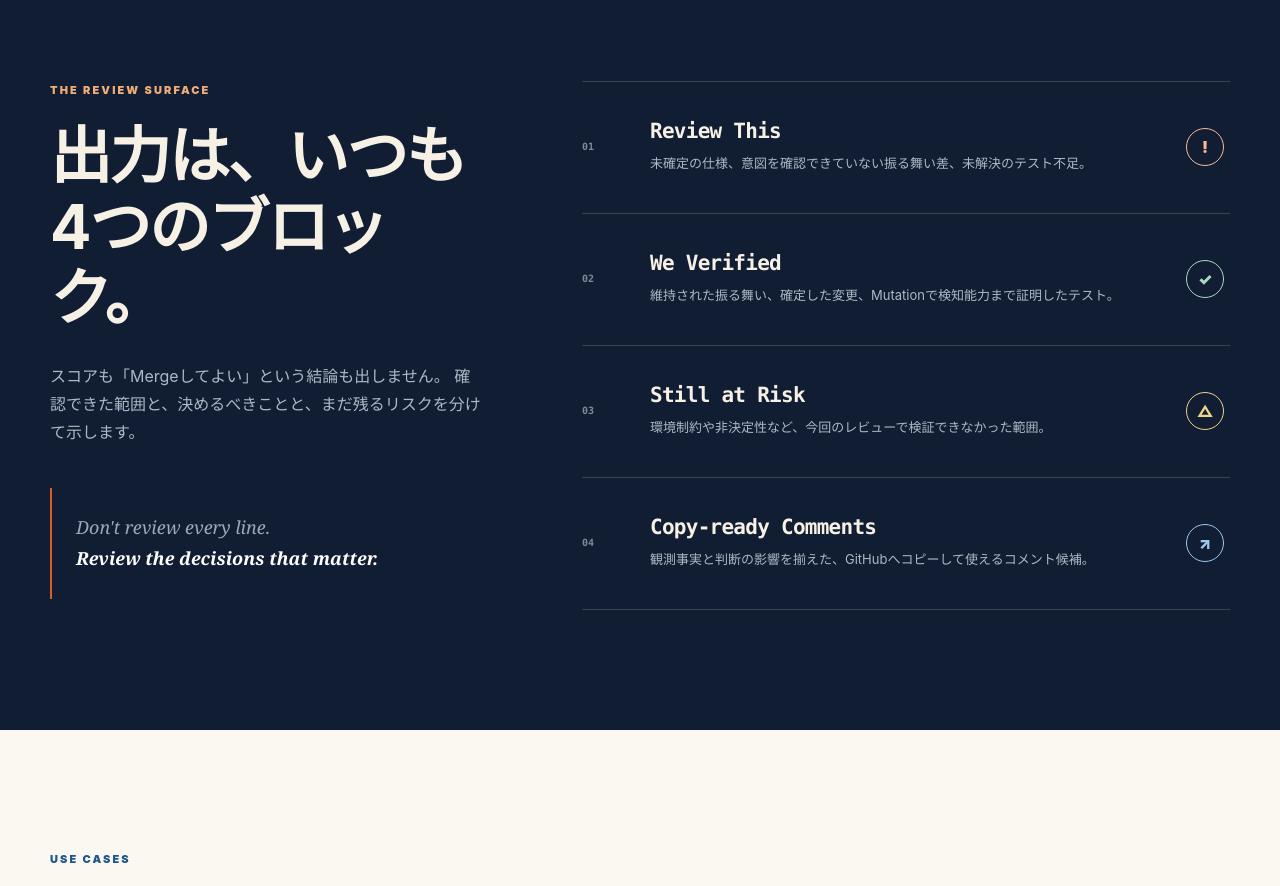
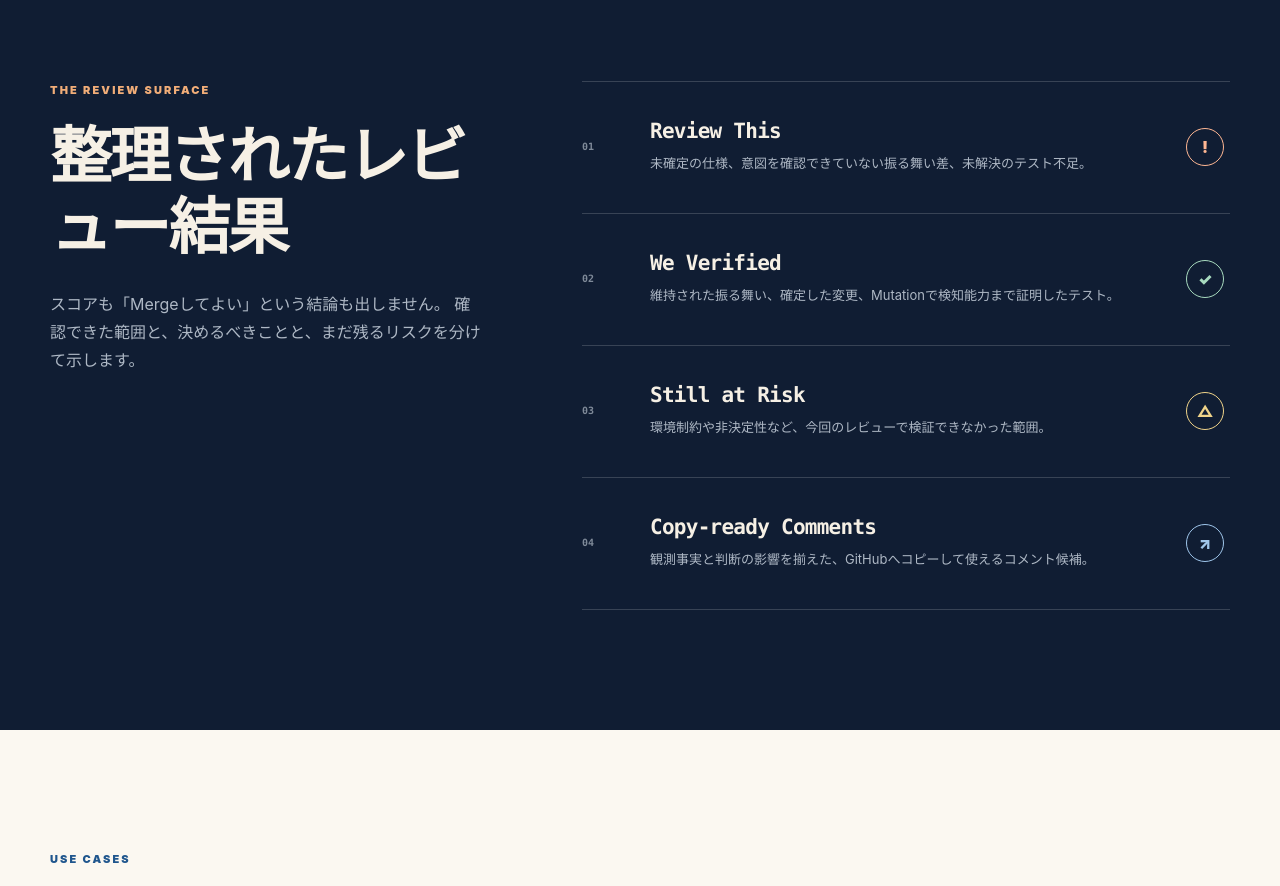
Before and after one commit to Shogo1222/socratic, a plain HTML site: page site/index.html in a window 1280 px wide. Shown: the part 2860-3746 px from the top of the page. Drawn offline with Linux system fonts and the light colour scheme; files whose address does not match are found by name.

Commit message:
Simplify review output heading

```diff
--- a/site/index.html
+++ b/site/index.html
@@ -202,12 +202,11 @@
         <div class="shell output-grid">
           <div class="output-intro">
             <p class="section-kicker light">THE REVIEW SURFACE</p>
-            <h2>出力は、いつも<br>4つのブロック。</h2>
+            <h2>整理されたレビュー結果</h2>
             <p>
               スコアも「Mergeしてよい」という結論も出しません。
               確認できた範囲と、決めるべきことと、まだ残るリスクを分けて示します。
             </p>
-            <blockquote>Don't review every line.<br><strong>Review the decisions that matter.</strong></blockquote>
           </div>
 
           <div class="output-list">
--- a/site/styles.css
+++ b/site/styles.css
@@ -245,9 +245,7 @@ h2 { margin-bottom: 0; font-size: clamp(36px, 4.8vw, 62px); }
 .output { color: #f6f0e5; background: var(--ink); }
 .output-grid { display: grid; grid-template-columns: .8fr 1.2fr; gap: 100px; }
 .section-kicker.light { color: var(--orange-soft); }
-.output-intro > p:not(.section-kicker) { margin: 28px 0 42px; color: #aeb8c5; }
-.output blockquote { margin: 0; padding: 24px 0 24px 24px; border-left: 2px solid var(--orange); color: #9ea9b8; font-family: "Hiragino Mincho ProN", "Yu Mincho", Georgia, serif; font-size: 18px; font-style: italic; }
-.output blockquote strong { color: white; }
+.output-intro > p:not(.section-kicker) { margin: 28px 0 0; color: #aeb8c5; }
 .output-list { border-top: 1px solid rgba(255,255,255,.17); }
 .output-list article { min-height: 132px; display: grid; grid-template-columns: 46px 1fr 44px; gap: 22px; align-items: center; border-bottom: 1px solid rgba(255,255,255,.17); }
 .output-number { color: #7f8a99; font: 700 10px/1 ui-monospace, SFMono-Regular, Menlo, monospace; }
```
